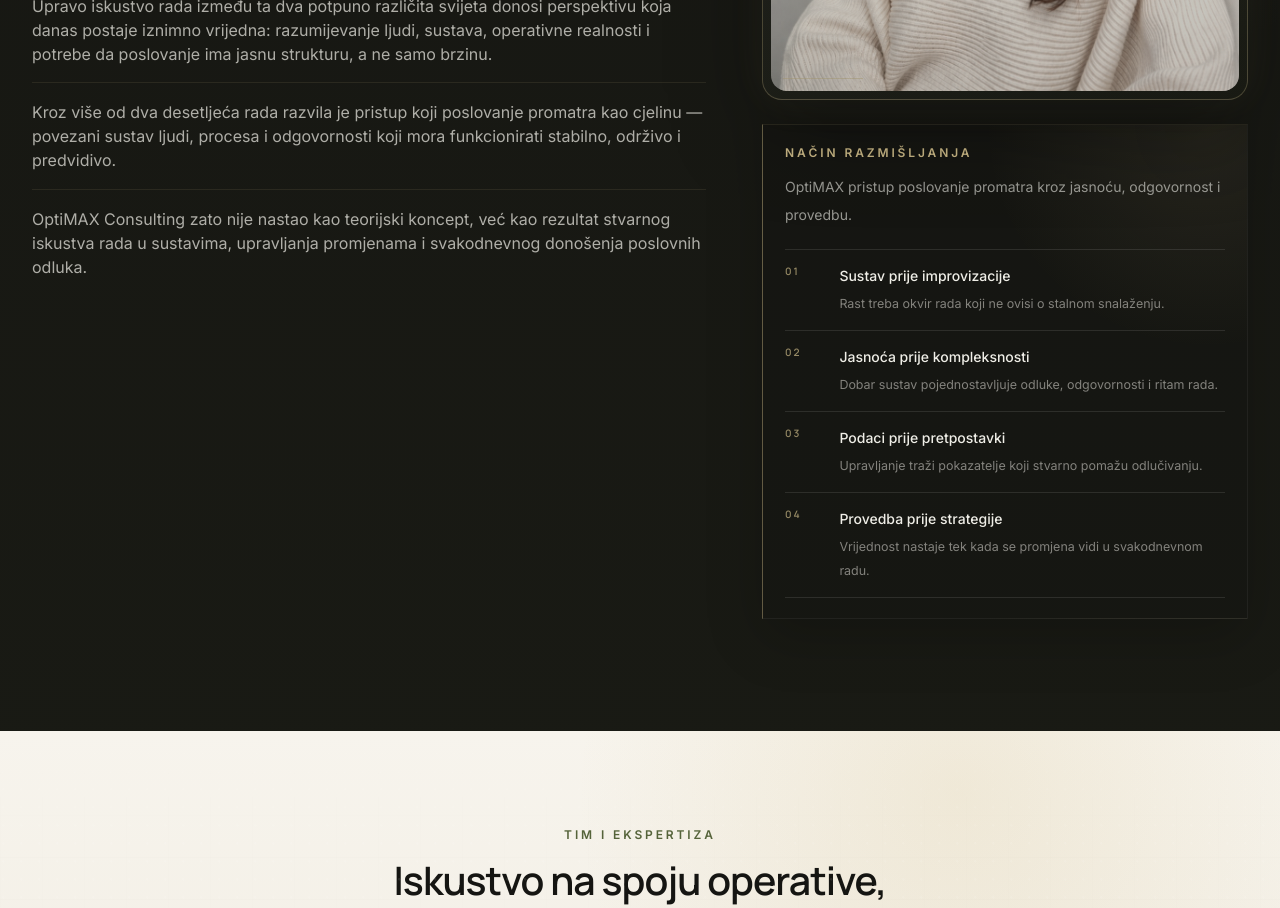
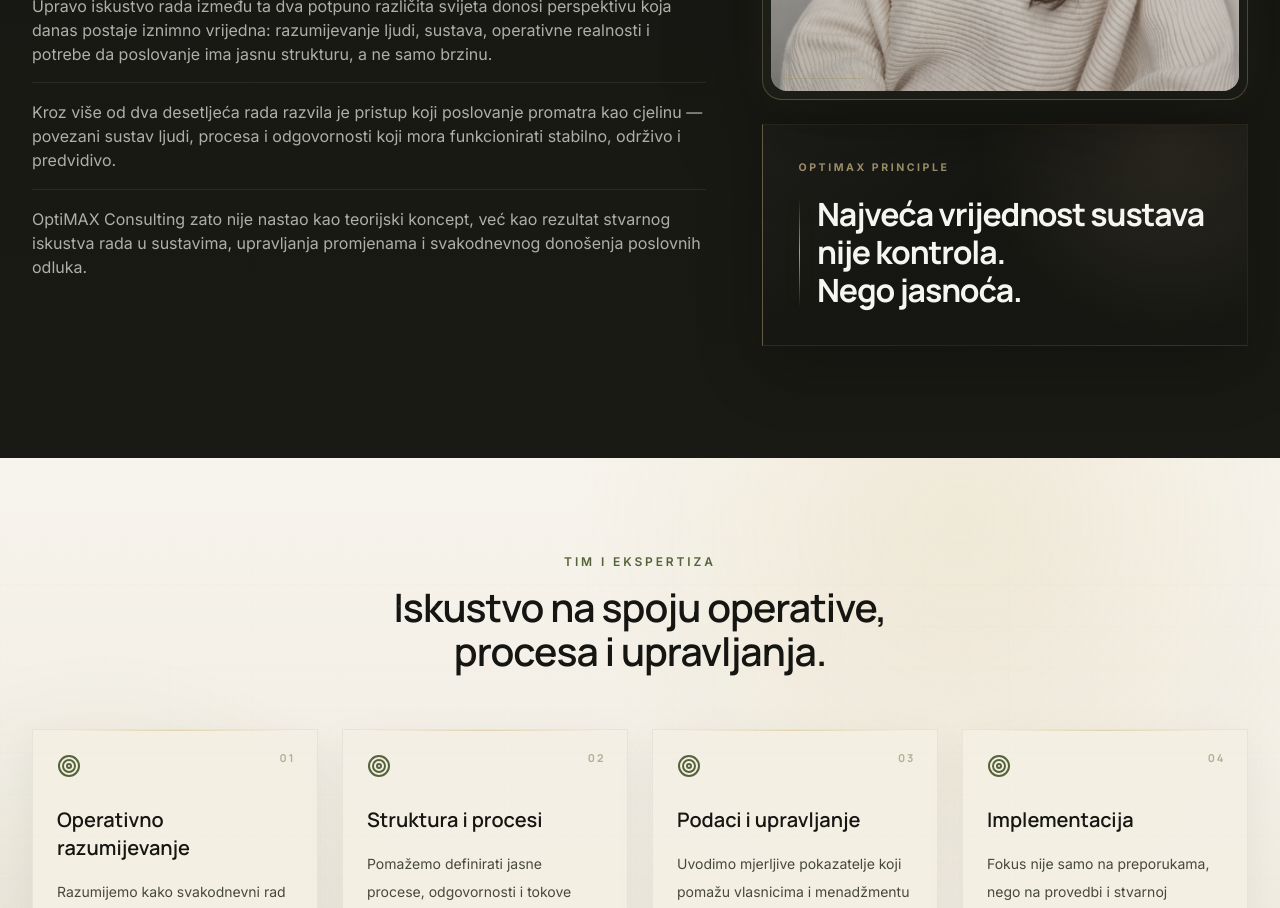
Before and after one commit to jelena1410-ux/optimax-website, a React (Vite) app: page / in a window 1280 px wide. Shown: the part 3980-4888 px from the top of the page. Built offline with nearby package versions, Linux system fonts and the light colour scheme.

Commit message:
Refine about statement and footer logo

```diff
--- a/src/main.jsx
+++ b/src/main.jsx
@@ -173,6 +173,19 @@ function CookiePolicy({ content }) {
         </p>
       </article>
     </LegalPageShell>
+  );
+}
+
+function FooterLogo() {
+  return (
+    <a href="#pocetna" className="footer-wordmark group inline-flex flex-col items-start" aria-label={siteContent.logo.ariaLabel}>
+      <span className="font-display text-[1.5rem] font-semibold leading-none tracking-tight text-[#f5f5f2]">
+        Opti<span>MAX</span>
+      </span>
+      <span className="mt-1 text-[0.58rem] font-semibold uppercase leading-none tracking-[0.28em] text-graphite-100/72 transition duration-300 group-hover:text-graphite-100/88">
+        Consulting
+      </span>
+    </a>
   );
 }
 
@@ -372,21 +385,14 @@ function AboutSection({ content }) {
               </figcaption>
             </figure>
             <div className="about-manifest mt-6">
-              <p className="eyebrow text-champagne-400">{content.principles.title}</p>
-              <p className="mt-3 text-sm leading-7 text-graphite-100/60">{content.principles.text}</p>
-              <div className="mt-5 divide-y divide-white/10 border-y border-white/10">
-                {content.principles.items.map((item, index) => (
-                  <div key={item.title} className="grid grid-cols-[2.4rem_1fr] gap-4 py-3.5">
-                    <span className="font-display text-[0.64rem] font-semibold tracking-[0.18em] text-champagne-400/70">
-                      {String(index + 1).padStart(2, '0')}
-                    </span>
-                    <span>
-                      <span className="block text-sm font-medium leading-6 text-[#f5f5f2]/86">{item.title}</span>
-                      <span className="mt-1 block text-[0.78rem] leading-6 text-graphite-100/50">{item.text}</span>
-                    </span>
-                  </div>
-                ))}
-              </div>
+              <p className="about-statement-label">OPTIMAX PRINCIPLE</p>
+              <blockquote className="about-statement-quote">
+                Najveća vrijednost sustava
+                <br />
+                nije kontrola.
+                <br />
+                Nego jasnoća.
+              </blockquote>
             </div>
           </div>
         </div>
@@ -725,7 +731,7 @@ function Footer({ footer, onCookieSettingsOpen }) {
       <div className="mx-auto max-w-7xl">
         <div className="grid gap-10 lg:grid-cols-[1.35fr_0.78fr_0.88fr_1.05fr] lg:gap-14">
           <div>
-            <Logo />
+            <FooterLogo />
             <p className="mt-7 text-xs font-semibold uppercase tracking-[0.22em] text-champagne-400/78">{footer.positioning}</p>
             <p className="mt-5 max-w-sm text-sm leading-7 text-graphite-100/62">
               {footer.text}
--- a/src/styles.css
+++ b/src/styles.css
@@ -578,10 +578,51 @@ h3 {
   border-right: 1px solid rgba(245, 245, 242, 0.06);
   border-bottom: 1px solid rgba(245, 245, 242, 0.06);
   background:
-    radial-gradient(circle at 92% 0%, rgba(203, 185, 135, 0.09), transparent 14rem),
+    radial-gradient(circle at 84% 8%, rgba(203, 185, 135, 0.12), transparent 12rem),
+    linear-gradient(145deg, rgba(245, 245, 242, 0.035), transparent 42%),
     rgba(21, 21, 18, 0.42);
-  padding: 1.25rem 1.35rem;
-  box-shadow: 0 18px 54px rgba(0, 0, 0, 0.2);
+  padding: clamp(1.45rem, 4vw, 2.2rem);
+  box-shadow: 0 20px 62px rgba(0, 0, 0, 0.24);
+}
+
+.about-statement-label {
+  color: rgba(203, 185, 135, 0.78);
+  font-size: 0.66rem;
+  font-weight: 700;
+  letter-spacing: 0.24em;
+}
+
+.about-statement-quote {
+  position: relative;
+  margin-top: 1.25rem;
+  padding-left: 1.15rem;
+  color: #f5f5f2;
+  font-family: Manrope, Inter, sans-serif;
+  font-size: clamp(1.35rem, 3.2vw, 2rem);
+  font-weight: 650;
+  line-height: 1.18;
+  letter-spacing: -0.035em;
+}
+
+.about-statement-quote::before {
+  position: absolute;
+  top: 0.1rem;
+  bottom: 0.15rem;
+  left: 0;
+  width: 1px;
+  content: '';
+  background: linear-gradient(180deg, transparent, rgba(203, 185, 135, 0.84), transparent);
+  box-shadow: 0 0 22px rgba(203, 185, 135, 0.18);
+}
+
+.footer-wordmark {
+  border-left: 1px solid rgba(203, 185, 135, 0.42);
+  padding-left: 0.75rem;
+  text-decoration: none;
+}
+
+.footer-wordmark span span {
+  color: #cbb987;
 }
 
 .contact-closing {
```
